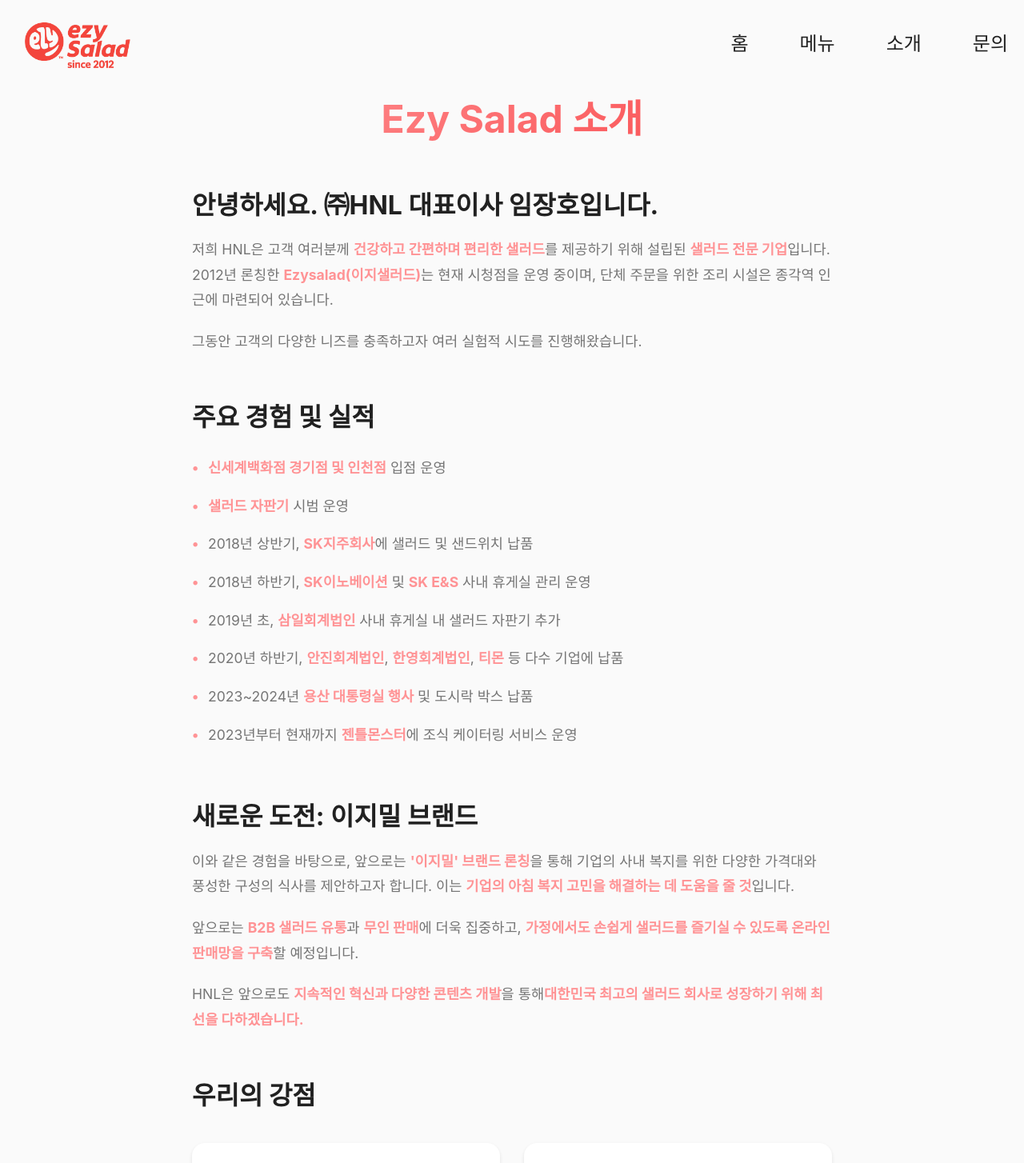
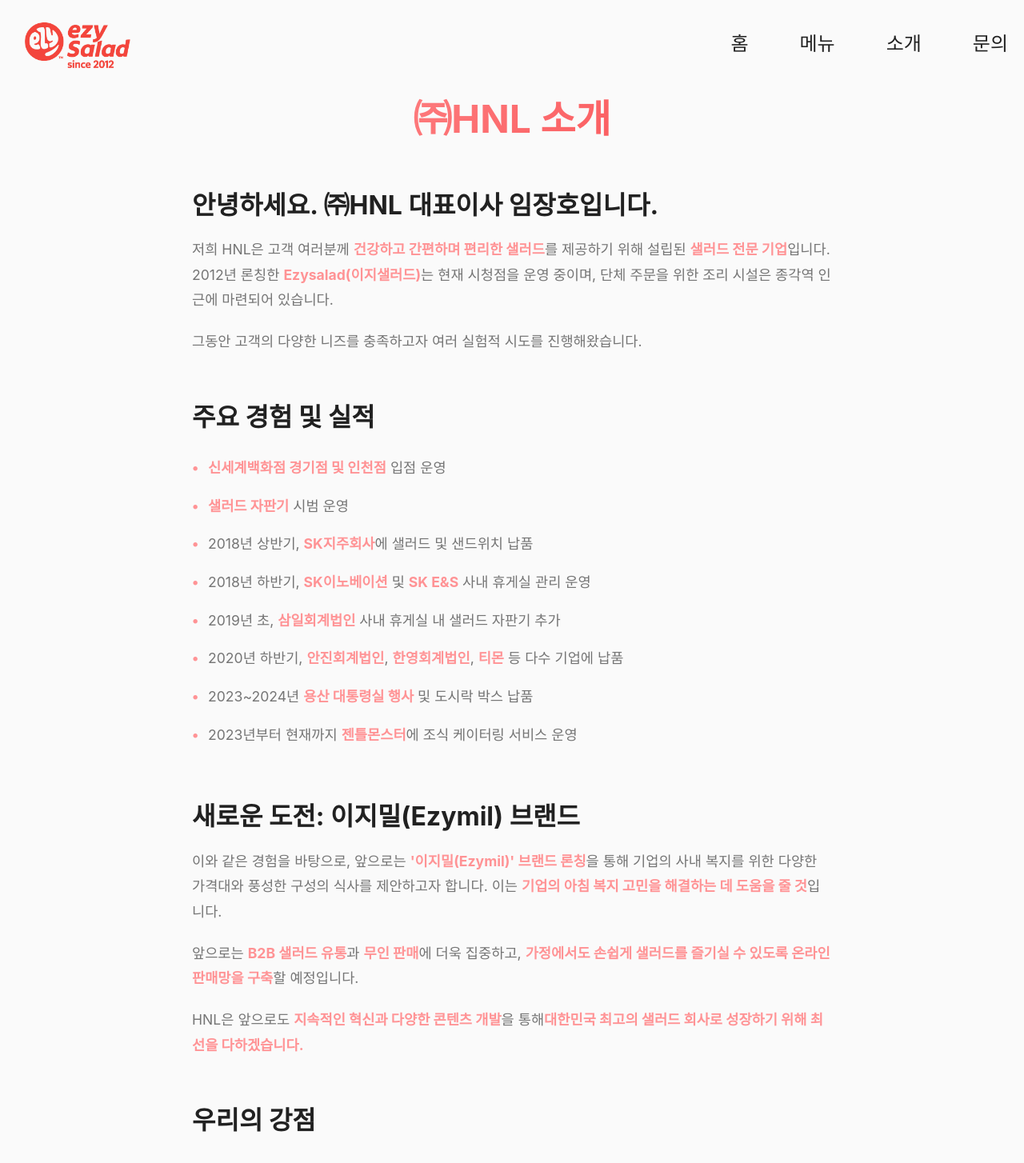
Before and after one commit to Taemin1/EasySalad, a Next.js app: page /about in a window 1280 px wide. Shown: the top 1454 px of the page at 80% size. Built offline with nearby package versions, Linux system fonts and the light colour scheme.

Commit message:
fix: 빌드 오류 수정

```diff
--- a/src/app/about/page.tsx
+++ b/src/app/about/page.tsx
@@ -131,7 +131,7 @@ export default function AboutPage() {
           animate={{ opacity: 1, y: 0 }}
           transition={{ duration: 0.5 }}
         >
-          Ezy Salad 소개
+          ㈜HNL 소개
         </Title>
 
         <Section
@@ -202,12 +202,14 @@ export default function AboutPage() {
           animate={{ opacity: 1, y: 0 }}
           transition={{ delay: 0.6 }}
         >
-          <SectionTitle>새로운 도전: 이지밀 브랜드</SectionTitle>
+          <SectionTitle>새로운 도전: 이지밀(Ezymil) 브랜드</SectionTitle>
           <Text>
             이와 같은 경험을 바탕으로, 앞으로는{" "}
-            <HighlightText>'이지밀' 브랜드 론칭</HighlightText>을 통해 기업의
-            사내 복지를 위한 다양한 가격대와 풍성한 구성의 식사를 제안하고자
-            합니다. 이는{" "}
+            <HighlightText>
+              &apos;이지밀(Ezymil)&apos; 브랜드 론칭
+            </HighlightText>
+            을 통해 기업의 사내 복지를 위한 다양한 가격대와 풍성한 구성의 식사를
+            제안하고자 합니다. 이는{" "}
             <HighlightText>
               기업의 아침 복지 고민을 해결하는 데 도움을 줄 것
             </HighlightText>
```
